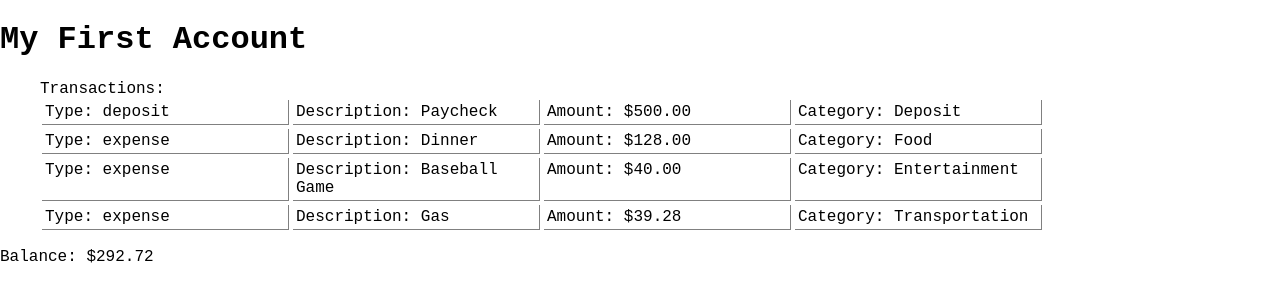
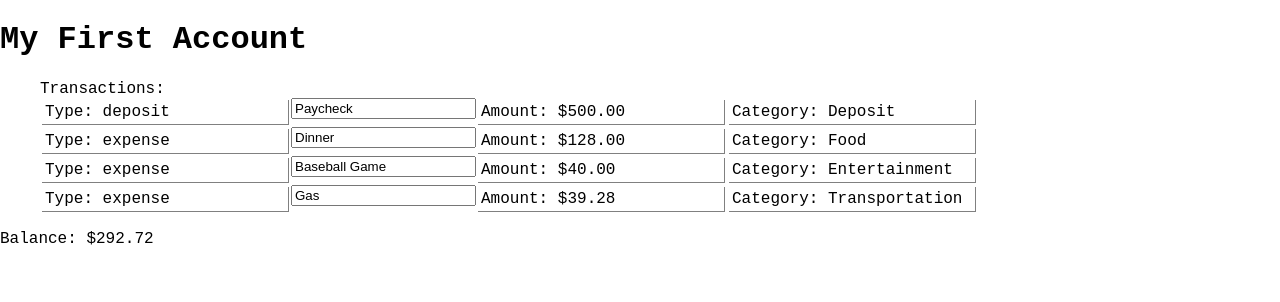
Before and after one commit to echen831/Easy-Expense-Report, a React (Create React App) app: page / in a window 1280 px wide. Shown: the top 302 px of the page. Built offline with nearby package versions, Linux system fonts and the light colour scheme.

Commit message:
update text form

```diff
--- a/src/comp/forms/basic_form.jsx
+++ /dev/null
@@ -1,5 +0,0 @@
-import React from "react";
-
-export const BasicForm = (props) => {
-
-};
--- /dev/null
+++ b/src/comp/forms/text_form.jsx
@@ -0,0 +1,21 @@
+import React, { useState } from "react";
+
+export const TextForm = (props) => {
+
+    const [text, setText] = useState(props.data);
+
+    const handleChange = (e) => {
+        setText(e.currentTarget.value);
+    };
+
+    const handleSubmit = (e) => {
+        e.preventDefault();
+    };
+
+    return (
+        <form action="">
+            <input type="text" value={text} onChange={handleChange}/>
+        </form>
+    )
+
+};
--- a/src/comp/transaction_show.jsx
+++ b/src/comp/transaction_show.jsx
@@ -1,11 +1,12 @@
 import React from "react";
+import { TextForm } from "./forms/text_form";
 
 export const TransactionShow = (props) => {
 
     return (
         <div className="ts-container">
             <p>Type: {props.trans.type} </p>
-            <p>Description: {props.trans.desc} </p>
+            <TextForm data={props.trans.desc}/>
             <p>Amount: ${props.trans.amount.toFixed(2)} </p>
             <p>Category: {props.trans.cat} </p>
         </div>
```
